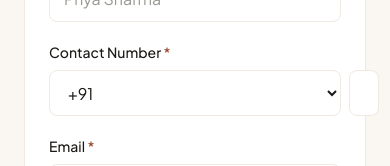
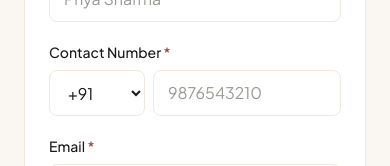
Before and after one commit to Saiteja-k25/Travel-Unbounded, a Next.js app: page /contact in a window 390 px wide. Shown: the part 740-906 px from the top of the page. Built offline with nearby package versions, Linux system fonts and the light colour scheme.

Commit message:
Fix country code select stretching over the phone input on mobile
The shared control class applied w-full to every control, which beat the
w-24 on the country code select and left the phone field 30px wide at
375px. Width is now passed into the style helper per control.

```diff
--- a/components/EnquiryForm.jsx
+++ b/components/EnquiryForm.jsx
@@ -21,11 +21,13 @@ const emptyForm = {
 };
 
 // Shared styling for inputs, so all three control types look identical.
+// Width is passed in rather than baked in, because the country code select
+// sits next to the phone number and must not stretch to full width.
 const controlClasses =
-  "w-full rounded-lg border bg-white px-3.5 py-2.5 text-ink outline-none transition placeholder:text-ink-soft/60 focus:ring-2 focus:ring-forest-500/40";
+  "rounded-lg border bg-white px-3.5 py-2.5 text-ink outline-none transition placeholder:text-ink-soft/60 focus:ring-2 focus:ring-forest-500/40";
 
-function controlStyle(hasError) {
-  return `${controlClasses} ${
+function controlStyle(hasError, widthClass = "w-full") {
+  return `${controlClasses} ${widthClass} ${
     hasError ? "border-clay-600" : "border-sand focus:border-forest-500"
   }`;
 }
@@ -188,7 +190,7 @@ export default function EnquiryForm() {
               value={formData.countryCode}
               onChange={handleChange}
               aria-label="Country code"
-              className={`${controlStyle(errors.countryCode)} w-24 shrink-0`}
+              className={`${controlStyle(errors.countryCode, "w-24")} shrink-0`}
             >
               {COUNTRY_CODES.map((country) => (
                 <option key={country.code} value={country.code}>
@@ -208,7 +210,7 @@ export default function EnquiryForm() {
               aria-describedby={
                 errors.contactNumber ? "contactNumber-error" : undefined
               }
-              className={controlStyle(errors.contactNumber)}
+              className={`${controlStyle(errors.contactNumber, "w-full")} min-w-0 flex-1`}
             />
           </div>
         </FormField>
```
